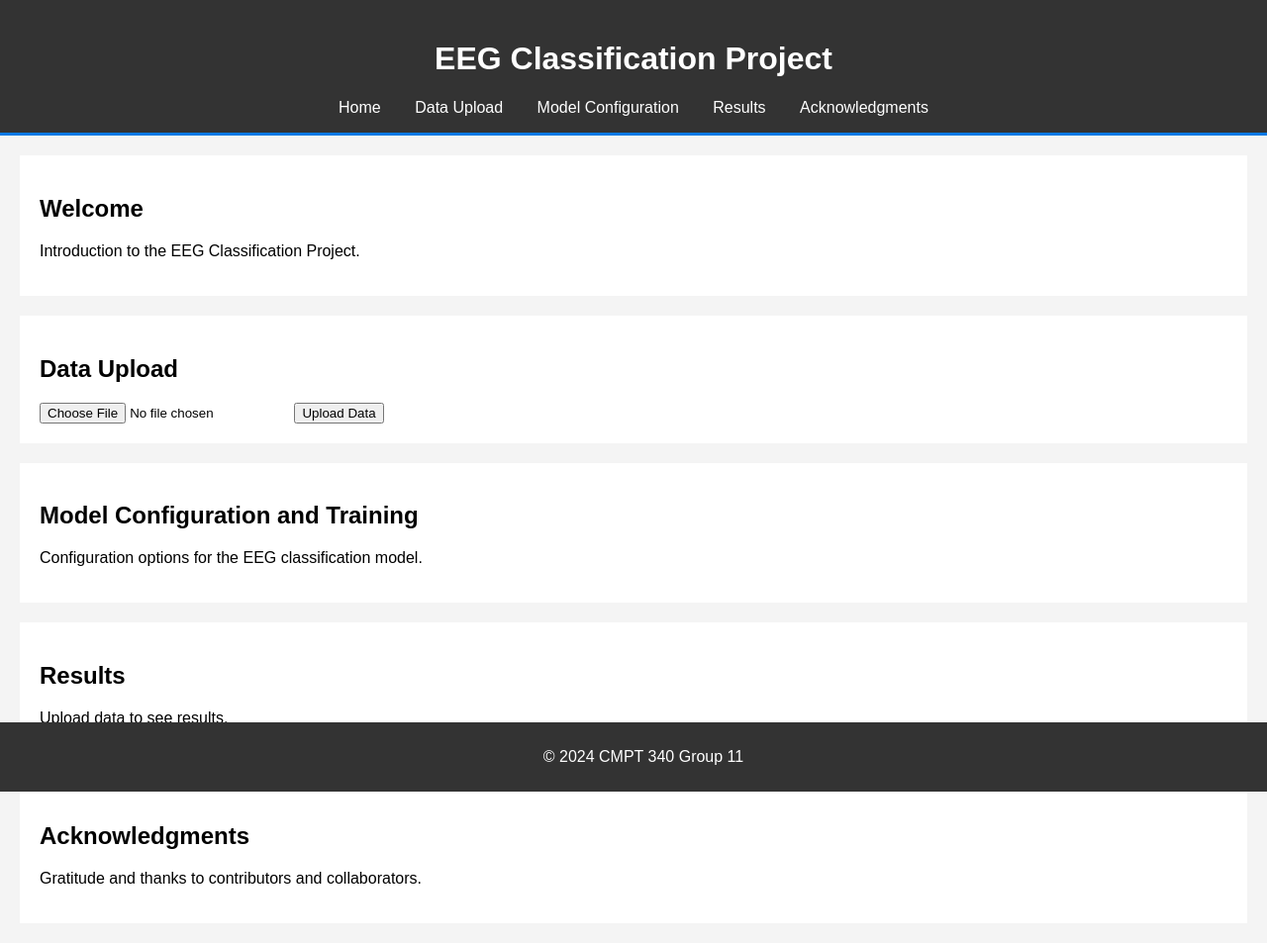
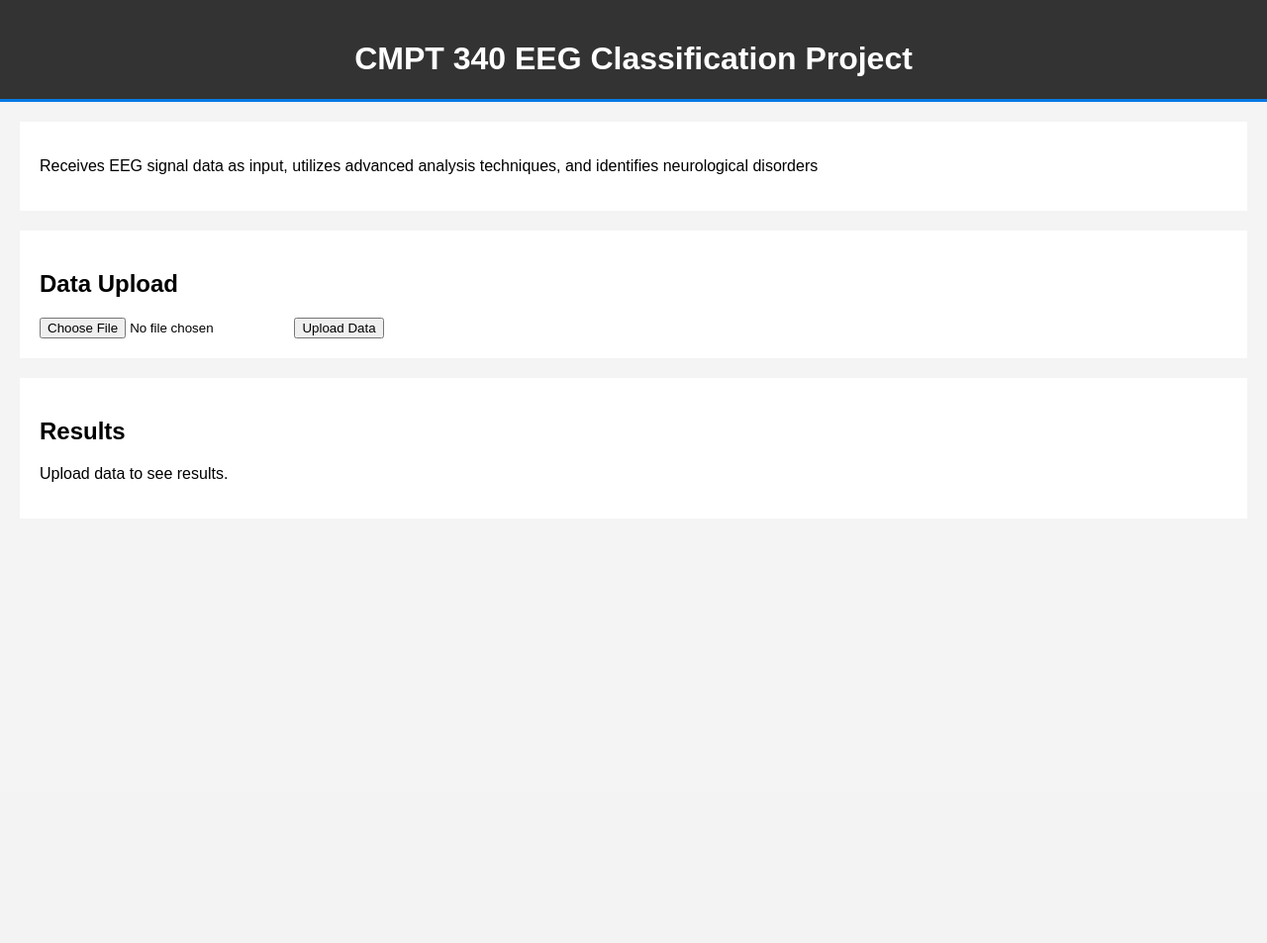
Before and after one commit to sfu-cmpt340/2024_1_project_11, a Flask app: page / in a window 1280 px wide. Shown: the whole page at 99% size. After the commit the page ends 487 px from the top, so only its background shows below. Run offline with Flask 3, Linux system fonts and the light colour scheme; parts of the project's set-up code (start-up, migrations or seed data) failed here and were passed over.

Commit message:
edit html

```diff
--- a/templates/index.html
+++ b/templates/index.html
@@ -9,21 +9,11 @@
 </head>
 <body>
     <header>
-        <h1>EEG Classification Project</h1>
-        <nav>
-            <ul>
-                <li><a href="#home">Home</a></li>
-                <li><a href="#data-upload">Data Upload</a></li>
-                <li><a href="#model-config">Model Configuration</a></li>
-                <li><a href="#results">Results</a></li>
-                <li><a href="#acknowledgments">Acknowledgments</a></li>
-            </ul>
-        </nav>
+        <h1>CMPT 340 EEG Classification Project</h1>
     </header>
 
     <section id="home">
-        <h2>Welcome</h2>
-        <p>Introduction to the EEG Classification Project.</p>
+        <p>Receives EEG signal data as input, utilizes advanced analysis techniques, and identifies neurological disorders</p>
     </section>
 
     <section id="data-upload">
@@ -35,24 +25,10 @@
         </form>
     </section>
 
-    <section id="model-config">
-        <h2>Model Configuration and Training</h2>
-        <p>Configuration options for the EEG classification model.</p>
-    </section>
-
     <section id="results">
         <h2>Results</h2>
         <p id="predictionResults">Upload data to see results.</p>
     </section>
-
-    <section id="acknowledgments">
-        <h2>Acknowledgments</h2>
-        <p>Gratitude and thanks to contributors and collaborators.</p>
-    </section>
-
-    <footer>
-        <p>© 2024 CMPT 340 Group 11</p>
-    </footer>
 
     <script>
         $(document).ready(function() {
```
